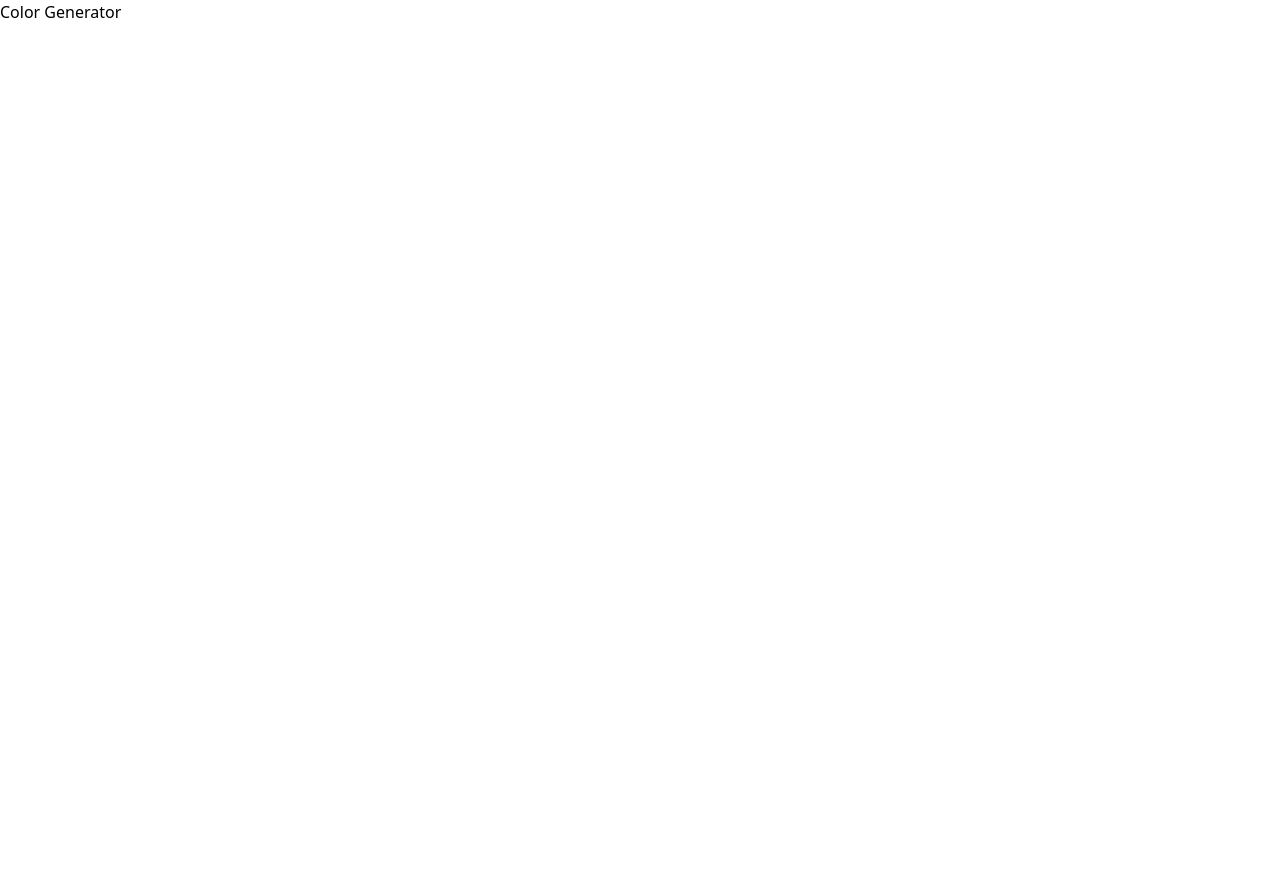
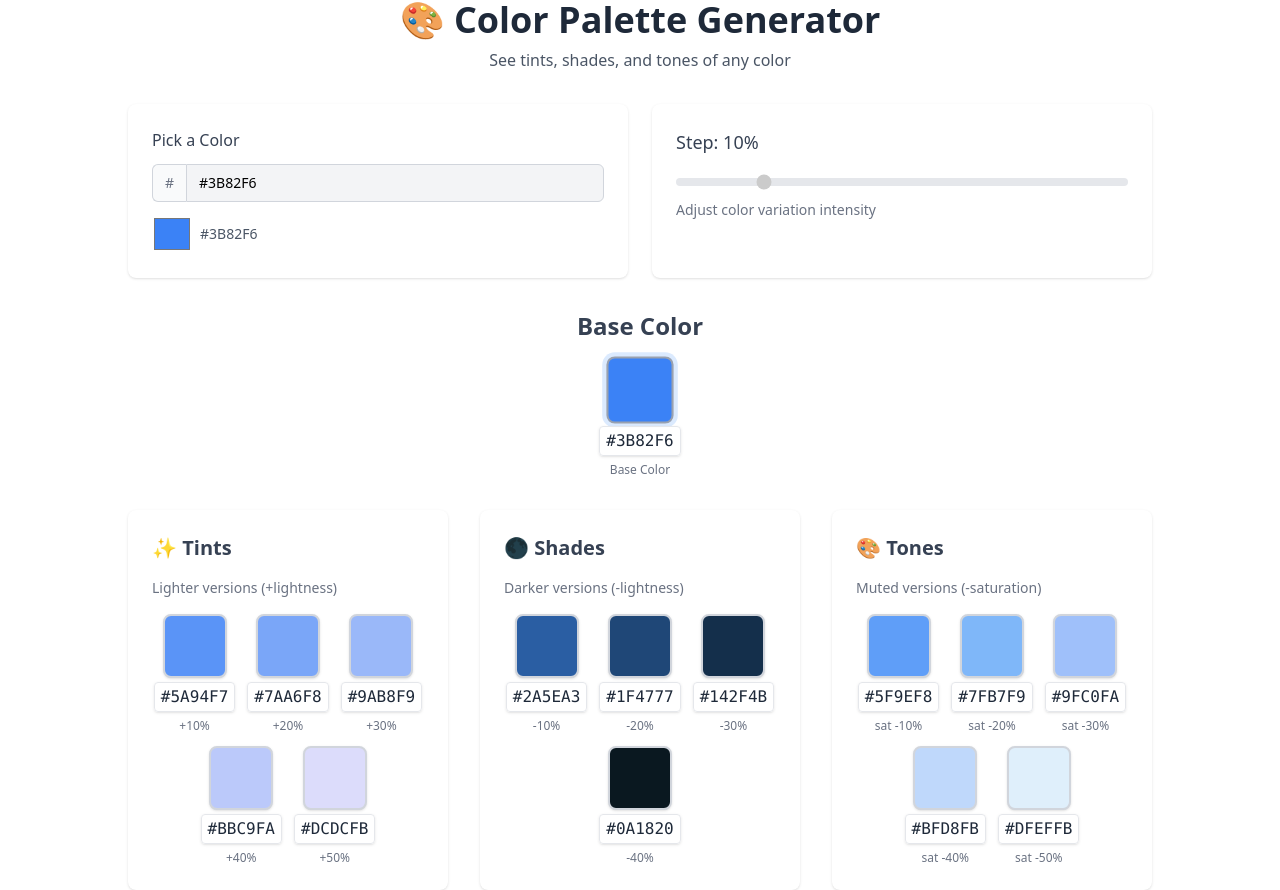
Before and after one commit to asifjirayat/color-generator, a React (Vite) app: page / in a window 1280 px wide. Before the commit the page ends 800 px from the top, so only its background shows below. Built offline with nearby package versions, Linux system fonts and the light colour scheme.

Commit message:
Added static components ColorControls, ColorPalette, and ColorSwatch

```diff
--- a/src/App.jsx
+++ b/src/App.jsx
@@ -1,7 +1,43 @@
+import ColorSwatch from "./components/ColorSwatch.jsx";
+import ColorControls from "./components/ColorControls.jsx";
+import ColorPalette from "./components/ColorPalette.jsx";
+
 export default function App() {
+  //Static data
+  const baseColor = "#3b82f6";
+  const step = 10;
+
+  const palette = {
+    base: "#3b82f6",
+    tints: ["#5a94f7", "#7aa6f8", "#9ab8f9", "#bbc9fa", "#dcdcfb"],
+    shades: ["#2a5ea3", "#1f4777", "#142f4b", "#0a1820"],
+    tones: ["#5f9ef8", "#7fb7f9", "#9fc0fa", "#bfd8fb", "#dfeffb"],
+  };
+
   return (
-    <div>
-      <h1>Color Generator</h1>
+    <div className="min-h-screen bg-gray-100-py-8 px-4">
+      <div className="max-w-5xl mx-auto space-y-8">
+        {/* Header */}
+        <header className="text-center">
+          <h1 className="text-4xl font-bold text-gray-800">
+            🎨 Color Palette Generator
+          </h1>
+          <p className="text-gray-600 mt-2">
+            See tints, shades, and tones of any color
+          </p>
+        </header>
+        {/* Controls (Static placeholder) */}
+        <ColorControls baseColor={baseColor} step={step} />
+        {/* Base Color */}
+        <section className="text-center">
+          <h2 className="text-2xl font-semibold text-gray-700 mb-4">
+            Base Color
+          </h2>
+          <ColorSwatch color={baseColor} label="Base Color" isBase />
+        </section>
+        {/* Generated Palette */}
+        <ColorPalette palette={palette} />
+      </div>
     </div>
   );
 }
--- /dev/null
+++ b/src/components/ColorControls.jsx
@@ -0,0 +1,50 @@
+export default function ColorControls({ baseColor, step }) {
+  return (
+    <div className="grid grid-cols-1 md:grid-cols-2 gap-6">
+      {/* Color Input Mock */}
+      <div className="bg-white p-6 rounded-lg shadow">
+        <h3 className="text lg font-medium text-gray-700 mb-3">Pick a Color</h3>
+        <div className="space-y-3">
+          <div className="flex">
+            <span className="inline-flex items-center px-3 rounded-l-md border border-r-0 border-gray-300 bg-gray-50 text-gray-500 text-sm">
+              #
+            </span>
+            <input
+              type="text"
+              value={"#3B82F6"}
+              readOnly
+              className="flex-1 px-3 py-2 border border-gray-300 rounded-r-md bg-gray-100 text-sm"
+            />
+          </div>
+          <div className="flex items-center space-x-2">
+            <input
+              type="color"
+              value={"#3b82f6"}
+              disabled
+              className="w-10 h-10 cursor-pointer"
+            />
+            <span className="text-sm text-gray-600">#3B82F6</span>
+          </div>
+        </div>
+      </div>
+
+      {/* Step Control Mock */}
+      <div className="bg-white p-6 rounded-lg shadow">
+        <h3 className="text-lg font-medium text-gray-700 mb-3">
+          Step: {step}%
+        </h3>
+        <input
+          type="range"
+          min={1}
+          max={50}
+          value={10}
+          disabled
+          className="w-full h-2 bg-gray-200 rounded-lg appearance-none cursor-not-allowed"
+        />
+        <p className="text-sm text-gray-500 mt-2">
+          Adjust color variation intensity
+        </p>
+      </div>
+    </div>
+  );
+}
--- /dev/null
+++ b/src/components/ColorPalette.jsx
@@ -0,0 +1,50 @@
+import ColorSwatch from "./ColorSwatch.jsx";
+
+export default function ColorPalette({ palette }) {
+  return (
+    <div className="grid grid-cols-1 md:grid-cols-3 gap-8">
+      {/* Tints */}
+      <div className="bg-white p-6 rounded-lg shadow">
+        <h3 className="text-xl font-semibold text-gray-700 mb-4">✨ Tints</h3>
+        <p className="text-sm text-gray-500 mb-4">
+          Lighter versions (+lightness)
+        </p>
+        <div className="flex flex-wrap gap-3 justify-center">
+          {palette.tints.map((color, i) => (
+            <ColorSwatch key={i} color={color} label={`+${(i + 1) * 10}%`} />
+          ))}
+        </div>
+      </div>
+
+      {/* Shades */}
+      <div className="bg-white p-6 rounded-lg shadow">
+        <h3 className="text-xl font-semibold text-gray-700 mb-4">🌑 Shades</h3>
+        <p className="text-sm text-gray-500 mb-4">
+          Darker versions (-lightness)
+        </p>
+        <div className="flex flex-wrap gap-3 justify-center">
+          {palette.shades.map((color, i) => (
+            <ColorSwatch key={i} color={color} label={`-${(i + 1) * 10}%`} />
+          ))}
+        </div>
+      </div>
+
+      {/* Tones */}
+      <div className="bg-white p-6 rounded-lg shadow">
+        <h3 className="text-xl font-semibold text-gray-700 mb-4">🎨 Tones</h3>
+        <p className="text-sm text-gray-500 mb-4">
+          Muted versions (-saturation)
+        </p>
+        <div className="flex flex-wrap gap-3 justify-center">
+          {palette.tones.map((color, i) => (
+            <ColorSwatch
+              key={i}
+              color={color}
+              label={`sat -${(i + 1) * 10}%`}
+            />
+          ))}
+        </div>
+      </div>
+    </div>
+  );
+}
--- /dev/null
+++ b/src/components/ColorSwatch.jsx
@@ -0,0 +1,23 @@
+export default function ColorSwatch({ color, label, isBase = false }) {
+  return (
+    <div className="flex flex-col items-center space-y-1">
+      {/* Color Square */}
+      <div
+        className={`w-16 h-16 border-2 rounded-lg shadow-sm transition-all duration-150 ${
+          isBase
+            ? "border-gray-400 transform scale-105 ring-4 ring-blue-100"
+            : "border-gray-300 hover:sclae-105 hover:shadow"
+        }`}
+        style={{ backgroundColor: color }}
+      />
+
+      {/* Hex Code */}
+      <div className="text xs font-mono font-medium text-gray-800 text-center px-1.5 py-0.5 rounded border border-gray-200 bg-white/80 backdrop-blur-sm shadow-sm">
+        {color.toUpperCase()}
+      </div>
+
+      {/* Optional Label */}
+      {label && <div className="text-xs text-gray-500 mt-0.5">{label}</div>}
+    </div>
+  );
+}
```
